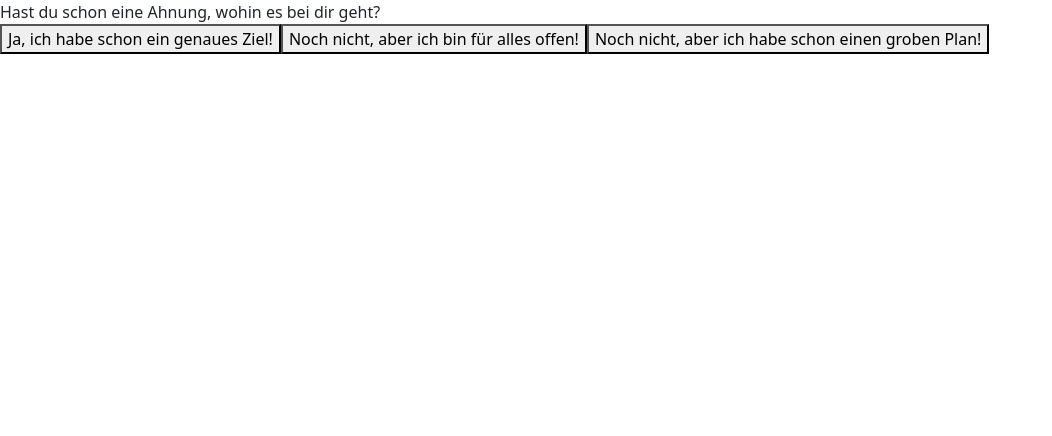
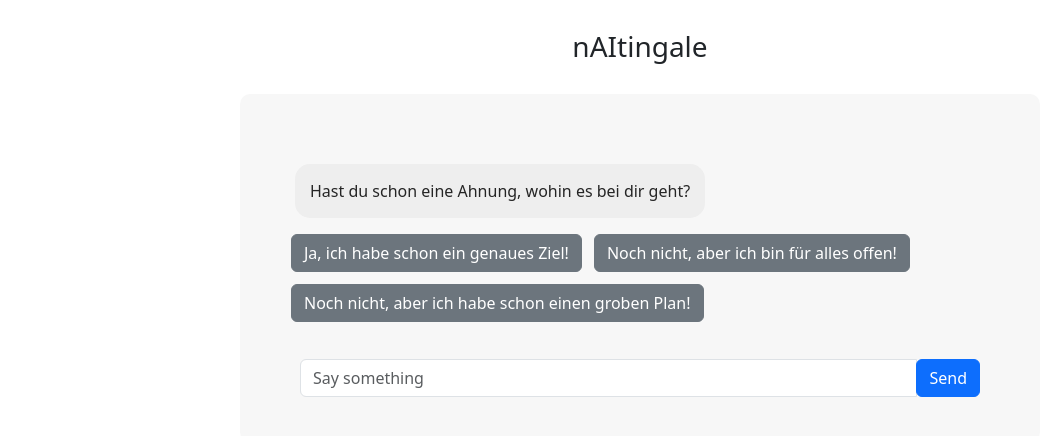
Before and after one commit to johannesstroebele91/nAItingale, an Angular app: page / in a window 1280 px wide. Shown: the top 436 px of the page, without its empty margins (0-1052 px from the left). Built offline with nearby package versions, Linux system fonts and the light colour scheme.

Commit message:
Improve ui for chat view

```diff
--- a/src/app/app.component.html
+++ b/src/app/app.component.html
@@ -1,88 +1,22 @@
-<div class="chat-window">
-  <div *ngFor="let message of messages" class="message">
-    {{ message.content }}
-    <div *ngIf="message.sender === senderEnum.BOT && message.responseType === 'options'">
-      <button *ngFor="let option of message.responses" (click)="onUserResponse(message.id, option)">
-        {{ option.text }}
-      </button>
-    </div>
-  </div>
-</div>
-
-
-<!-- <div class="panel-heading" style="text-align: center; margin-top: 30px">
+<div class="panel-heading" style="text-align: center; margin-top: 30px">
   <h3 class="panel-title">
     nAItingale
   </h3>
 </div>
-<div style="margin: 30px auto 30px auto; width: 900px; background: #F7F7F7; padding: 30px; border-radius: 10px">
+
+<div style="margin: 30px auto 30px auto; width: 800px; background: #F7F7F7; padding: 30px; border-radius: 10px">
   <div class="panel" id="chat">
     <div class="panel-body">
       <div class="chats">
-        <div class="chat">
-          <div class="chat-body" *ngIf="conversationSate$ | async">
-            <div class="chat-content">
-              <p>
-                👋 Hi!
-                <br>Mein Name ist nAItingale! Ich helfe dir, deine Reise einfach und schnell zu planen 🤗.
-                <br> Hast du schon eine Ahnung, wohin es bei dir geht?
-              </p>
-              <time class="chat-time" datetime="2015-07-01T11:37">11:37:08 am</time>
+        <div class="chat-window">
+          <div *ngFor="let message of messages" class="message">
+            <div [ngClass]="message.sender === senderEnum.BOT ? 'bot-message' : 'user-message'">
+              {{ message.content }}
             </div>
-          </div>
-        </div>
-        <div class="chat">
-          <div class="chat-body">
-            <div class="chat-content">
-              <button type="button" class="btn btn-primary" style="display: block; margin: 12px">Ja, ich habe schon ein genaues Ziel.
+            <div *ngIf="message.sender === senderEnum.BOT && message.responseType === 'options'">
+              <button *ngFor="let option of message.responses" (click)="onUserResponse(message.id, option)" type="button" class="btn btn-secondary" style="margin: 6px">
+                {{ option.text }}
               </button>
-              <button type="button" class="btn btn-primary" style="display: block; margin: 12px">Noch nicht, aber ich bin für alles
-                offen.
-              </button>
-              <button type="button" class="btn btn-primary" style="display: block; margin: 12px">Noch nicht, aber ich habe schon einen
-                groben Plan.
-              </button>
-              <time class="chat-time" datetime="2015-07-01T11:37">11:38:03 am</time>
-            </div>
-          </div>
-        </div>
-        <div class="chat chat-left">
-          <div class="chat-body">
-            <div class="chat-content">
-              <p>Noch nicht, aber ich bin für alles offen.</p>
-              <time class="chat-time" datetime="2015-07-01T11:39">11:39:57 am</time>
-            </div>
-          </div>
-        </div>
-        <div class="chat">
-          <div class="chat-body">
-            <div class="chat-content">
-              <p>
-                Alles klar, dann stelle ich dir gleich mal ein paar Fragen.
-                Für welche Kontinente interessierst du dich?
-              </p>
-              <time class="chat-time" datetime="2015-07-01T11:40">11:40:10 am</time>
-            </div>
-          </div>
-        </div>
-        <div class="chat">
-          <div class="chat-body">
-            <div class="chat-content">
-              <button type="button" class="btn btn-primary" style="margin-left: 12px">Nordamerika
-              </button>
-              <button type="button" class="btn btn-primary" style="margin-left: 12px">Südamerika
-              </button>
-              <button type="button" class="btn btn-primary" style="margin-left: 12px">Europa
-              </button>
-              <button type="button" class="btn btn-primary" style="margin-left: 12px">Afrika
-              </button>
-              <button type="button" class="btn btn-primary" style="margin-left: 12px">Australien
-              </button>
-              <button type="button" class="btn btn-primary" style="margin-left: 12px">Asien
-              </button>
-              <button type="button" class="btn btn-primary" style="margin-left: 12px">Antarktis
-              </button>
-              <time class="chat-time" datetime="2015-07-01T11:40">11:41:23 am</time>
             </div>
           </div>
         </div>
@@ -101,4 +35,3 @@
     </div>
   </div>
 </div>
- -->
--- a/src/app/app.component.scss
+++ b/src/app/app.component.scss
@@ -1,6 +1,33 @@
 body {
   background:#ddd;
   margin-top:10px;
+}
+
+.bot-message {
+  text-align: left;
+  background-color: #eeeeee;
+  margin: 10px;
+  padding: 15px;
+  border-radius: 15px;
+  color: #252525;
+  display: inline-block;
+  max-width: 100%;
+  word-wrap: break-word;
+}
+
+.user-message {
+  text-align: right;
+  background-color: #535cdc;
+  padding: 15px;
+  margin: 10px;
+  border-radius: 15px;
+  color: white;
+  display: flex;
+  flex-direction: row;
+  flex-wrap: nowrap;
+  justify-content: flex-end;
+  align-items: stretch;
+  align-content: stretch;
 }
 
 .chat-box {
@@ -12,10 +39,6 @@ body {
 
 .chats {
   padding: 30px 15px
-}
-
-.chat-avatar {
-  float: right
 }
 
 .chat-avatar .avatar {
```
